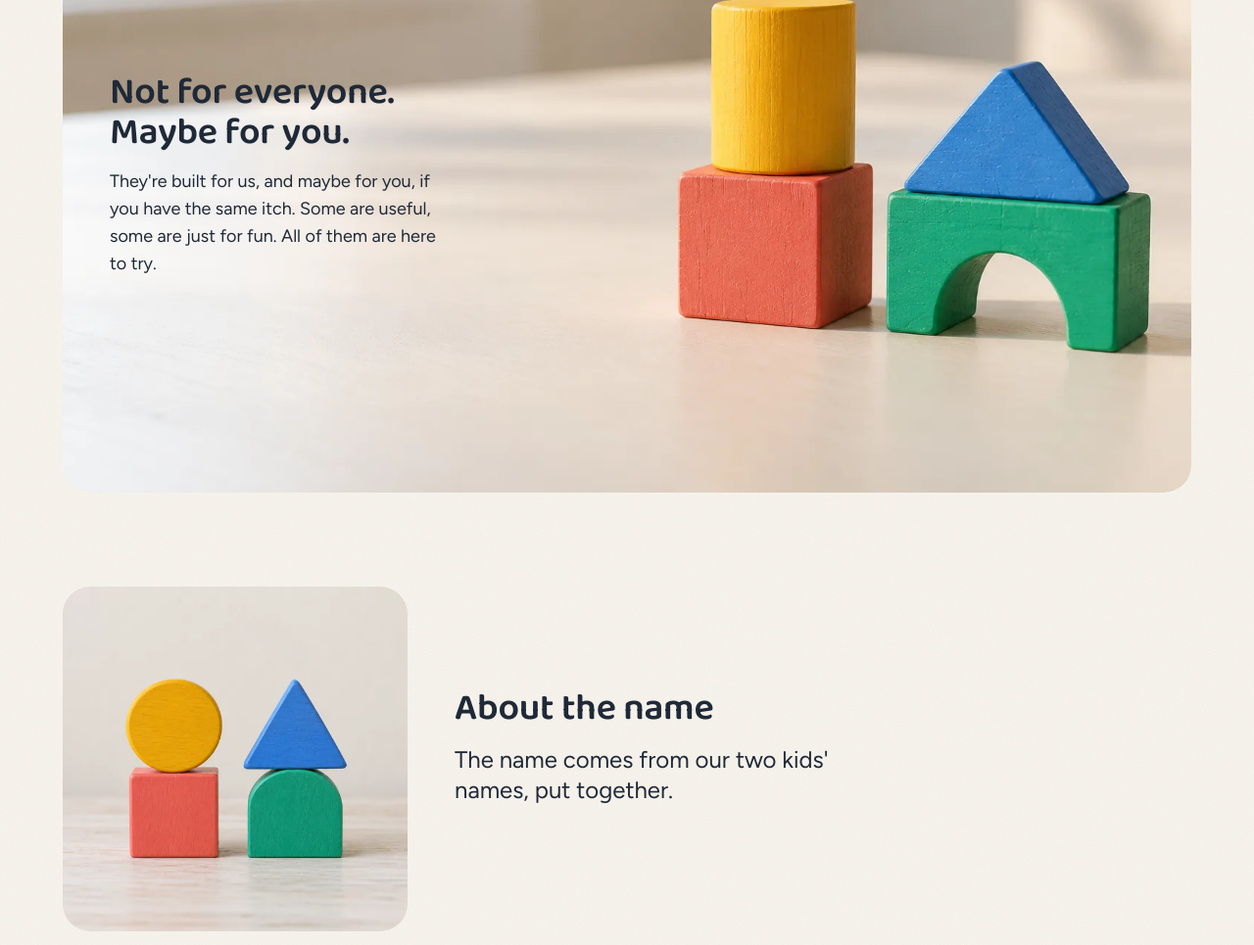
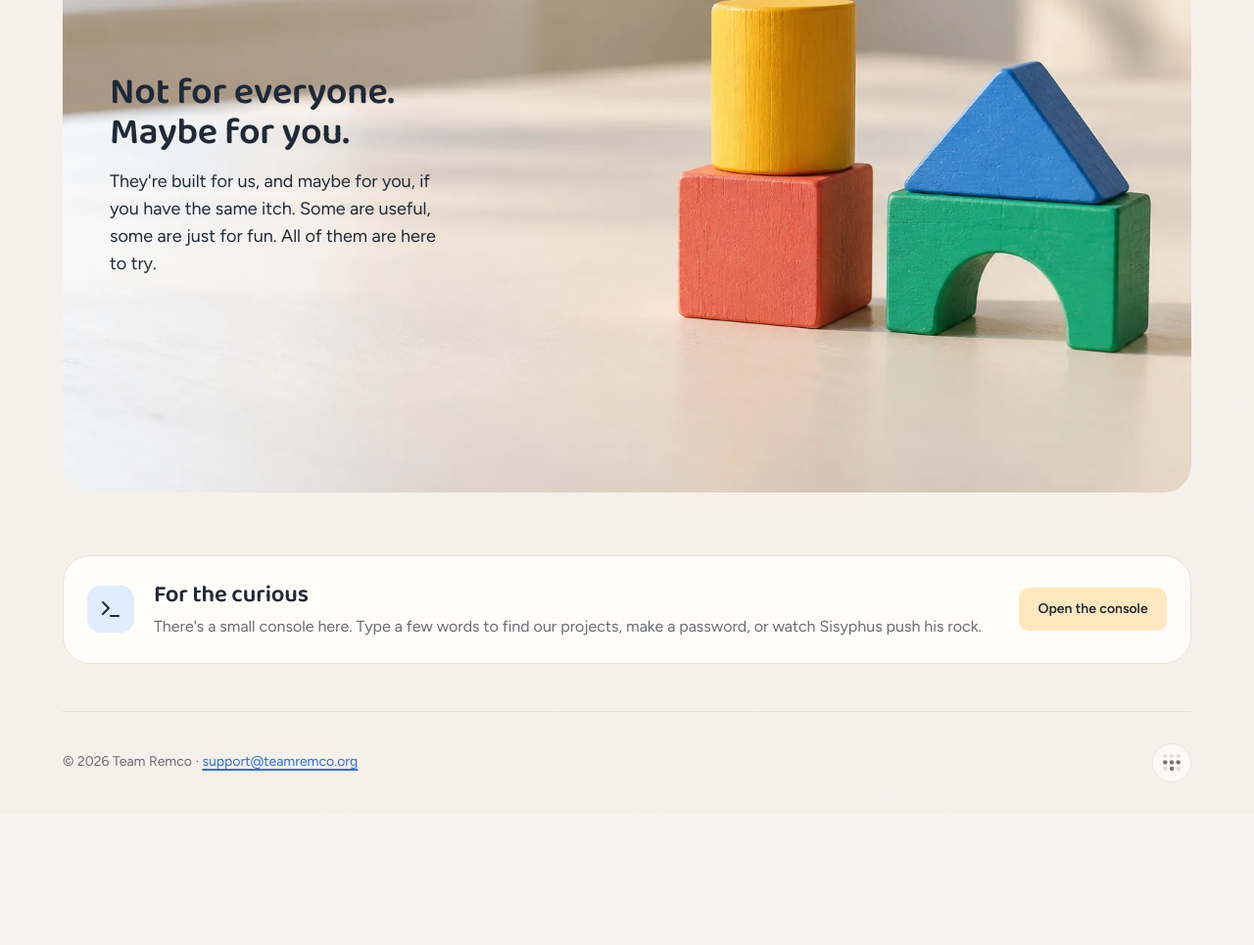
Before and after one commit to Remco28/teamremco-homepage, a plain HTML site: page index.html in a window 1280 px wide. Shown: the part 1835-2800 px from the top of the page at 98% size. After the commit the page ends 2666 px from the top, so only its background shows below. Drawn offline with Linux system fonts and the light colour scheme.

Commit message:
feat: Support in the nav, launchpad in the footer, no name section
Co-Authored-By: Claude Opus 5.5 <noreply@anthropic.com>

```diff
--- a/index.html
+++ b/index.html
@@ -22,7 +22,7 @@
   <link rel="preload" href="assets/brand/fonts/web/Baloo2-latin.woff2" as="font" type="font/woff2" crossorigin />
   <link rel="preload" href="assets/brand/fonts/web/Figtree-latin.woff2" as="font" type="font/woff2" crossorigin />
   <link rel="stylesheet" href="assets/brand/css/teamremco.css?v=1" />
-  <link rel="stylesheet" href="styles.css?v=8" />
+  <link rel="stylesheet" href="styles.css?v=9" />
 </head>
 <body class="tr-grain">
   <!-- The four core shapes (teamremco-style shapes/core), filled by CSS so they follow the theme. -->
@@ -42,8 +42,8 @@
     </a>
     <nav class="site-nav" aria-label="Sections">
       <a href="#projects">Projects</a>
-      <a href="#name">The name</a>
       <a href="#curious">Console</a>
+      <a href="mailto:support@teamremco.org">Support</a>
     </nav>
   </header>
 
@@ -141,21 +141,6 @@
       </div>
     </section>
 
-    <!-- The name. -->
-    <section class="name tr-container" id="name" aria-labelledby="nameTitle">
-      <picture class="name-photo">
-        <source type="image/webp" srcset="assets/brand/photos/mark-real-600.webp 600w, assets/brand/photos/mark-real-1200.webp 1200w" sizes="(max-width: 700px) 100vw, 24rem" />
-        <img src="assets/brand/photos/mark-real-600.jpg" loading="lazy"
-             srcset="assets/brand/photos/mark-real-600.jpg 600w, assets/brand/photos/mark-real-1200.jpg 1200w"
-             sizes="(max-width: 700px) 100vw, 24rem" width="1200" height="1200"
-             alt="Four wooden blocks standing in a row: a yellow disc on a red cube, and a blue triangle on a green arch." />
-      </picture>
-      <div class="name-text">
-        <h2 id="nameTitle">About the name</h2>
-        <p class="tr-lead">The name comes from our two kids' names, put together.</p>
-      </div>
-    </section>
-
     <!-- The console: a small game, out of the way until someone asks for it. -->
     <section class="curious tr-container" id="curious" aria-labelledby="curiousTitle">
       <div class="curious-card">
@@ -197,12 +182,11 @@
 
   <footer class="site-footer tr-container">
     <p class="tr-muted">© <span id="year">2026</span> Team Remco · <a href="mailto:support@teamremco.org">support@teamremco.org</a><span class="kbd-hint"> · Press <kbd>/</kbd> to open the console.</span></p>
+    <a class="tailscale-link" href="https://frank-hp-elitedesk-800-g5-desktop-mini.taild9032.ts.net:8766/" aria-label="Open the private Team Remco launchpad" title="Private Team Remco launchpad (Tailscale only)">
+      <img src="tailscale.svg" alt="" width="24" height="24" />
+    </a>
   </footer>
 
-  <a class="tailscale-link" href="https://frank-hp-elitedesk-800-g5-desktop-mini.taild9032.ts.net:8766/" aria-label="Open the private Team Remco launchpad" title="Private Team Remco launchpad (Tailscale only)">
-    <img src="tailscale.svg" alt="" width="24" height="24" />
-  </a>
-
-  <script src="app.js?v=8" defer></script>
+  <script src="app.js?v=9" defer></script>
 </body>
 </html>
--- a/styles.css
+++ b/styles.css
@@ -281,22 +281,6 @@ a.project {
   .band-photo img { object-position: 80% 50%; }
 }
 
-/* ------------------------------------------------------------ the name */
-
-.name {
-  display: grid;
-  grid-template-columns: minmax(0, 22rem) minmax(0, 1fr);
-  align-items: center;
-  gap: var(--tr-space-12);
-  padding-block: var(--tr-space-16);
-}
-.name-photo img { display: block; width: 100%; height: auto; border-radius: var(--tr-radius-2xl); }
-.name-text .tr-lead { color: var(--tr-fg); font-size: var(--tr-font-size-2xl); line-height: var(--tr-line-height-2xl); max-width: 26rem; }
-@media (max-width: 700px) {
-  .name { grid-template-columns: 1fr; gap: var(--tr-space-6); padding-block: var(--tr-space-10); }
-  .name-photo { max-width: 20rem; }
-}
-
 /* ------------------------------------------------------------ for the curious: the console */
 
 .curious { padding-block: var(--tr-space-8) var(--tr-space-12); }
@@ -427,6 +411,10 @@ a.project {
 /* ------------------------------------------------------------ footer */
 
 .site-footer {
+  display: flex;
+  align-items: center;
+  justify-content: space-between;
+  gap: var(--tr-space-4);
   padding-block: var(--tr-space-8);
   border-top: 1px solid var(--tr-border);
   font-size: var(--tr-font-size-sm);
@@ -434,12 +422,9 @@ a.project {
 .site-footer p { margin: 0; }
 @media (hover: none) { .kbd-hint { display: none; } }
 
-/* The private launchpad: quiet, bottom right. */
+/* The private launchpad: quiet, at the end of the footer. */
 .tailscale-link {
-  position: fixed;
-  right: max(1rem, env(safe-area-inset-right));
-  bottom: max(1rem, env(safe-area-inset-bottom));
-  z-index: 20;
+  flex: none;
   display: grid;
   place-items: center;
   width: 2.5rem;
```
Also changed, not shown: assets/brand/photos/mark-real-1200.jpg (deleted), assets/brand/photos/mark-real-1200.webp (deleted), assets/brand/photos/mark-real-600.jpg (deleted), assets/brand/photos/mark-real-600.webp (deleted).
